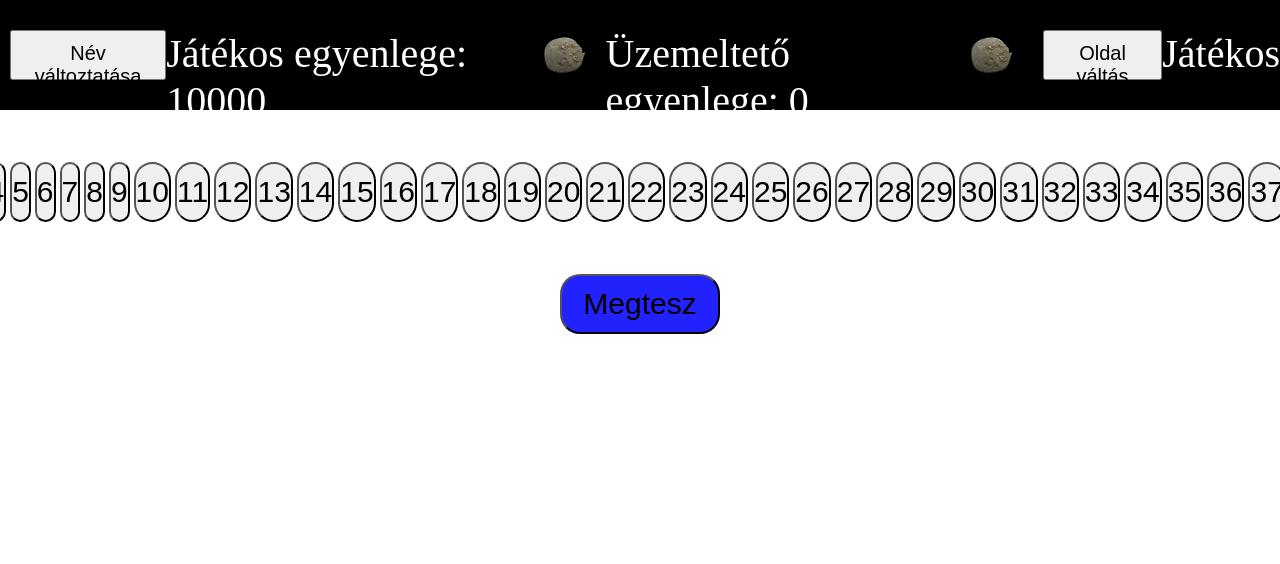
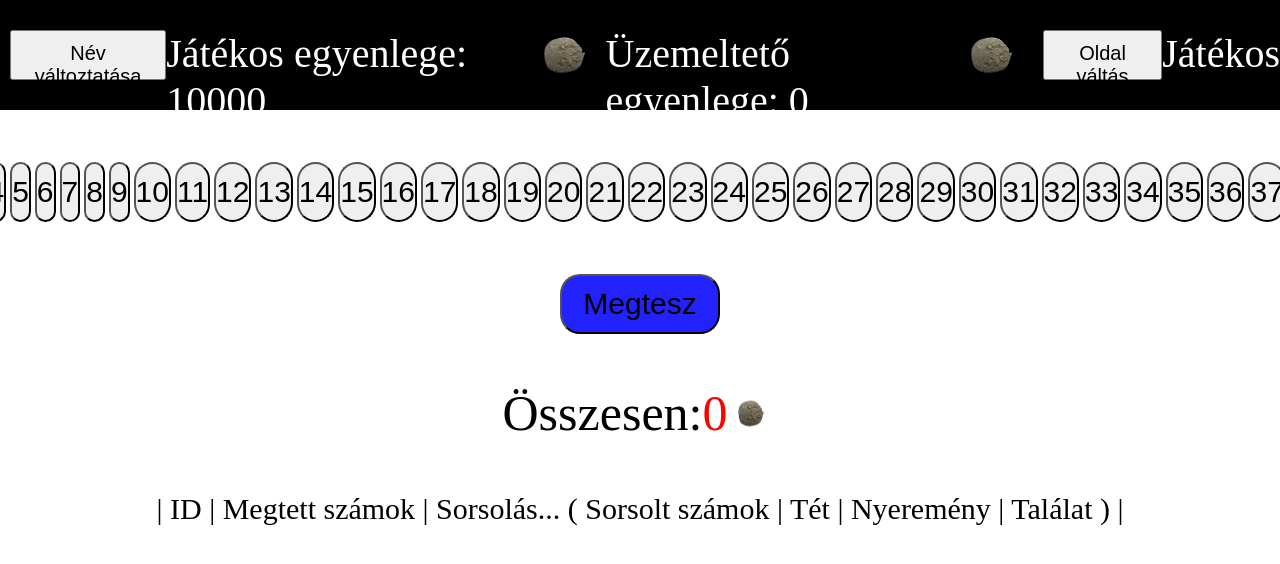
Before and after one commit to LeyrerBalazs/Lottokeeper, a React (Create React App) app: page / in a window 1280 px wide. Shown: the top 564 px of the page. Built offline with nearby package versions, Linux system fonts and the light colour scheme.

Commit message:
Some changes

```diff
--- a/src/AppContext.js
+++ b/src/AppContext.js
@@ -12,6 +12,7 @@ export const AppContextProvider = ({ children }) => {
     const [isNameChange, setIsNameChange] = useState(false);
     const [games, setGames] = useState([]);
     const [selected, setSelected] = useState([]);
+    const [plusminus, setPlusminus] = useState(0)
 
     const resetState = () => {
         setName('Ismeretlen');
@@ -42,7 +43,9 @@ export const AppContextProvider = ({ children }) => {
         games,
         setGames,
         selected,
-        setSelected
+        setSelected,
+        plusminus,
+        setPlusminus
     };
 
     return (
--- a/src/Components/Lottery.js
+++ b/src/Components/Lottery.js
@@ -1,6 +1,7 @@
 import React, { useEffect, useState } from 'react';
 import { useAppContext } from '../AppContext';
 import './../Styles/Lottery.css';
+import akcseImg from './../Assets/akcse.png';
 
 const Lottery = () => {
     const [buttons, setButtons] = useState([]);
@@ -70,6 +71,7 @@ const Lottery = () => {
             const gamesData = localStorage.getItem('games');
             appContextData.setGames(gamesData ? JSON.parse(gamesData) : []);
         }
+        appContextData.setPlusminus(0 + appContextData.akcseOperator);
     }, [appContextData.akcsePlayer, appContextData.akcseOperator, appContextData.games]);
 
     const displayButtons = () => {
@@ -115,6 +117,11 @@ const Lottery = () => {
             ) : (
                 null
             )}
+            <div className='lottery-container'>
+                <span style={{ fontSize: " 50px" }}>Összesen: </span>
+                <span style={appContextData.whoami === "Üzemeltető" ? ( appContextData.plusminus > 0 ? {color: "#00ff00", fontSize: "50px"} : {color:"#ff0000", fontSize: "50px"} ) : ( appContextData.plusminus < 0 ? {color: "#00ff00", fontSize: "50px"} : {color:"#ff0000", fontSize: "50px"} )}>{appContextData.plusminus < 0 ? appContextData.plusminus * -1 : appContextData.plusminus }</span>
+                <img src={akcseImg} alt='akcseImg'  className='akcse-img' title="Akcse" />
+            </div>
         </>
     );
 };
--- a/src/Components/Tickets.js
+++ b/src/Components/Tickets.js
@@ -1,6 +1,7 @@
 import React from 'react';
 import { useAppContext } from '../AppContext';
 import './../Styles/Tickets.css';
+import akcseImg from './../Assets/akcse.png';
 
 const Tickets = () => {
     const appContextData = useAppContext();
@@ -23,7 +24,8 @@ const Tickets = () => {
                     "isRuled": true,
                     "ruledNumbers": nums,
                     "cost": 500,
-                    "win": 0
+                    "win": 0,
+                    "wincount": appContextData.games[i].wincount
                 };
                 let winedcount = 0;
                 for (let j=0; j < updated.numbers.length; j++) {
@@ -108,6 +110,8 @@ const Tickets = () => {
                             "wincount" : 5
                         };
                         break;
+                    default:
+                        break;
                 }
                 games.push(updated);
             }
@@ -120,11 +124,12 @@ const Tickets = () => {
 
     return (
         <div className='ticket-container'>
+            <div className='text'>| ID | Megtett számok | Sorsolás... ( Sorsolt számok | Tét | Nyeremény | Találat ) |</div>
             {appContextData.games !== undefined ? (
-                appContextData.games.map((game) => {
-                    return <div className='text'>{game.id}. Játék: Játékos megtett számai: {game.numbers[0]}, {game.numbers[1]}, {game.numbers[2]}, {game.numbers[3]}, {game.numbers[4]} {game.isRuled ? <>Sorsolt számok: {game.ruledNumbers[0]}, {game.ruledNumbers[1]}, {game.ruledNumbers[2]}, {game.ruledNumbers[3]}, {game.ruledNumbers[4]} <span style={appContextData.whoami === "Üzemeltető" ? { color: "#00ff00" } : { color: "#ff0000"}}>{appContextData.whoami == "Üzemeltető" ? <>+</> : <>-</>}{game.cost}</span>akcse <span style={appContextData.whoami === "Játékos" ? { color: "#00ff00" } : { color: "#ff0000"}}>{appContextData.whoami == "Játékos" ? <>+</> : <>-</>}{game.win}</span>akcse Talált számok:{game.wincount}</> : appContextData.whoami === "Üzemeltető" ? <button className='button' onClick={() => {
+                appContextData.games.toReversed().map((game) => {
+                    return <div className='text'>| {game.id}. | {game.numbers[0]}, {game.numbers[1]}, {game.numbers[2]}, {game.numbers[3]}, {game.numbers[4]} | {game.isRuled ? <>{game.ruledNumbers[0]}, {game.ruledNumbers[1]}, {game.ruledNumbers[2]}, {game.ruledNumbers[3]}, {game.ruledNumbers[4]} | <span style={appContextData.whoami === "Üzemeltető" ? { color: "#00ff00" } : { color: "#ff0000"}}>{appContextData.whoami === "Üzemeltető" ? <>+</> : <>-</>}{game.cost}</span><img src={akcseImg} alt='akcseImg'  className='akcse-img' title="Akcse" /> | <span style={appContextData.whoami === "Játékos" ? { color: "#00ff00" } : { color: "#ff0000"}}>{appContextData.whoami === "Játékos" ? <>+</> : <>-</>}{game.win}</span><img src={akcseImg} alt='akcseImg'  className='akcse-img' title="Akcse" /> | {game.wincount}</> : appContextData.whoami === "Üzemeltető" ? <button className='button' onClick={() => {
                         ruleNumber(game.id);
-                    }}>Sorsol</button> : <>Még sorsolásra vár</>}</div>
+                    }}>Sorsol</button> : <> Még sorsolásra vár</>} |</div>
                 })
             ) : (
                 null
--- a/src/Styles/Lottery.css
+++ b/src/Styles/Lottery.css
@@ -50,3 +50,6 @@
     background-color: #4444ff;
     border-radius: 20px;
 }
+.lottery-container .akcse-img {
+    width: 50px;
+}
--- a/src/Styles/Tickets.css
+++ b/src/Styles/Tickets.css
@@ -8,8 +8,17 @@
 .ticket-container .text {
     margin-bottom: 10px;
     font-size: 30px;
+    margin-bottom: 10px;
 }
 .ticket-container .button {
     font-size: 28px;
     height: 35px;
 }
+.ticket-container .akcse-img {
+    width: 40px;
+    height: 40px;
+    margin-bottom: -10px;
+}
+.ticket-container .coluk.column {
+    width: 200px;
+}
```
